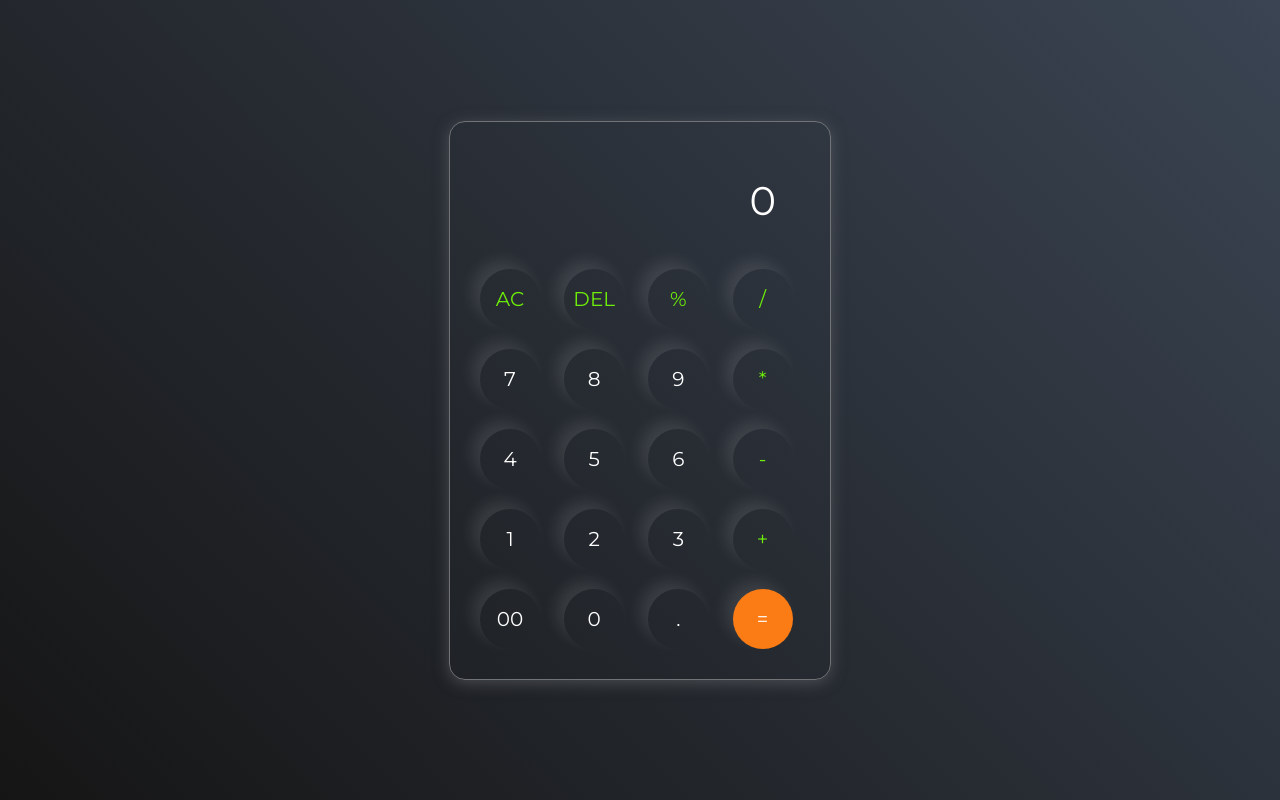
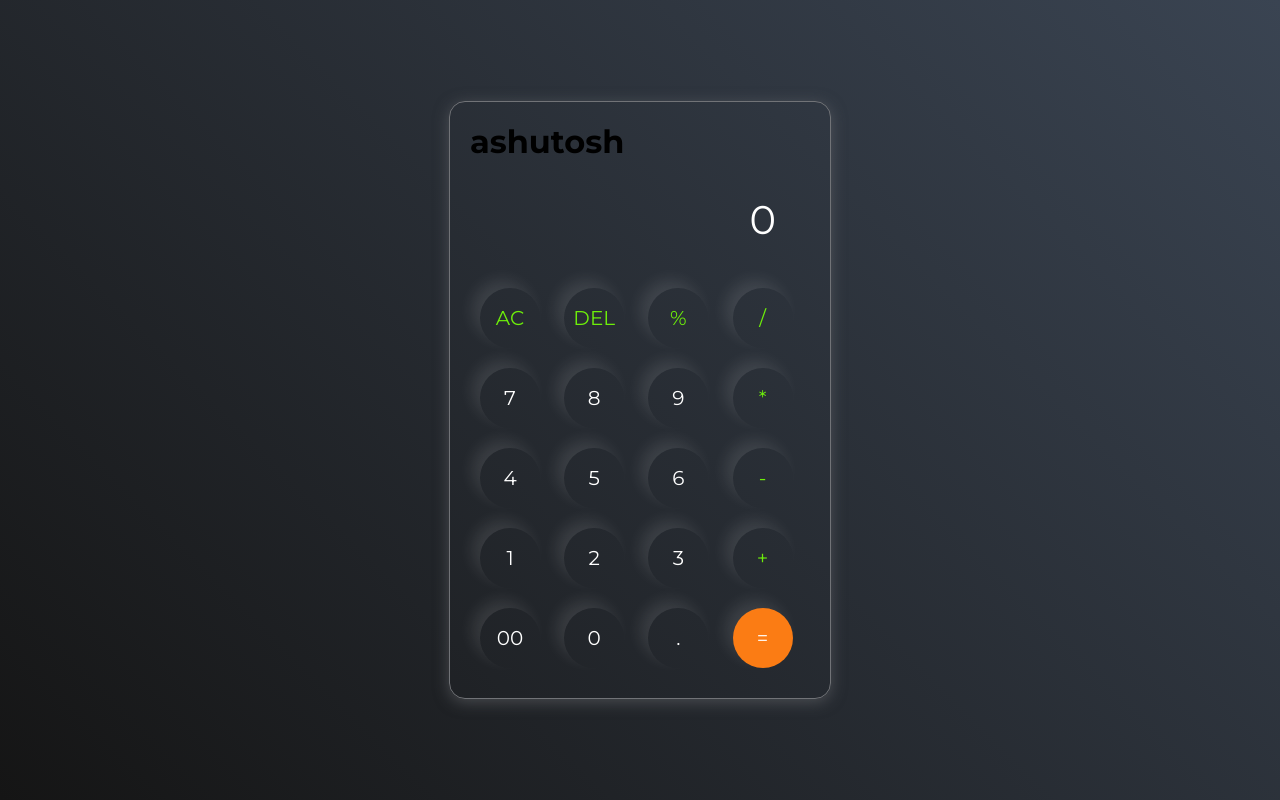
Before and after one commit to Ashutosh947/Calculator, a plain HTML site: page calculator.html in a window 1280 px wide. Drawn offline with Linux system fonts and the light colour scheme.

Commit message:
I have added h1

```diff
--- a/calculator.html
+++ b/calculator.html
@@ -8,6 +8,7 @@
   </head>
   <body>
     <div class="calculator">
+      <h1>ashutosh</h1>
       <input type="text" I placeholder="0" id="inputBox" />
       <div>
         <button class="operator">AC</button>
```
